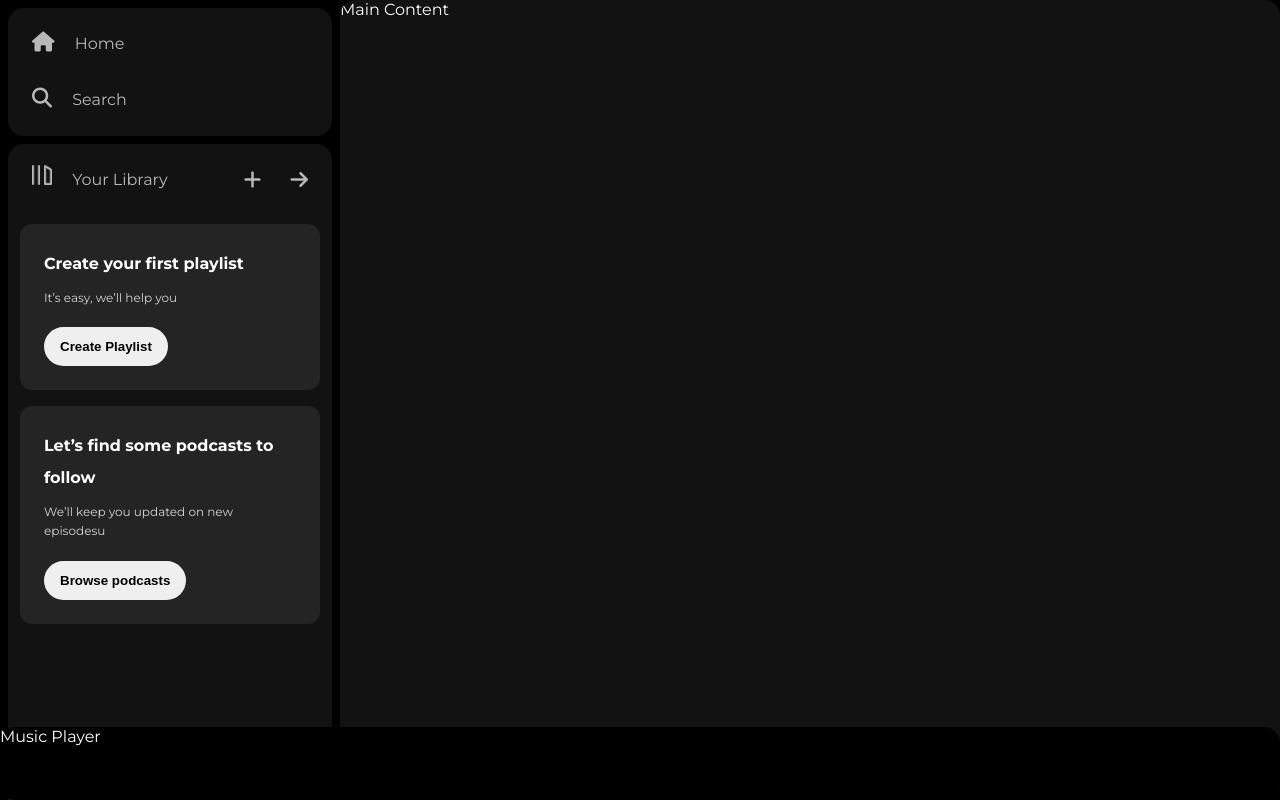
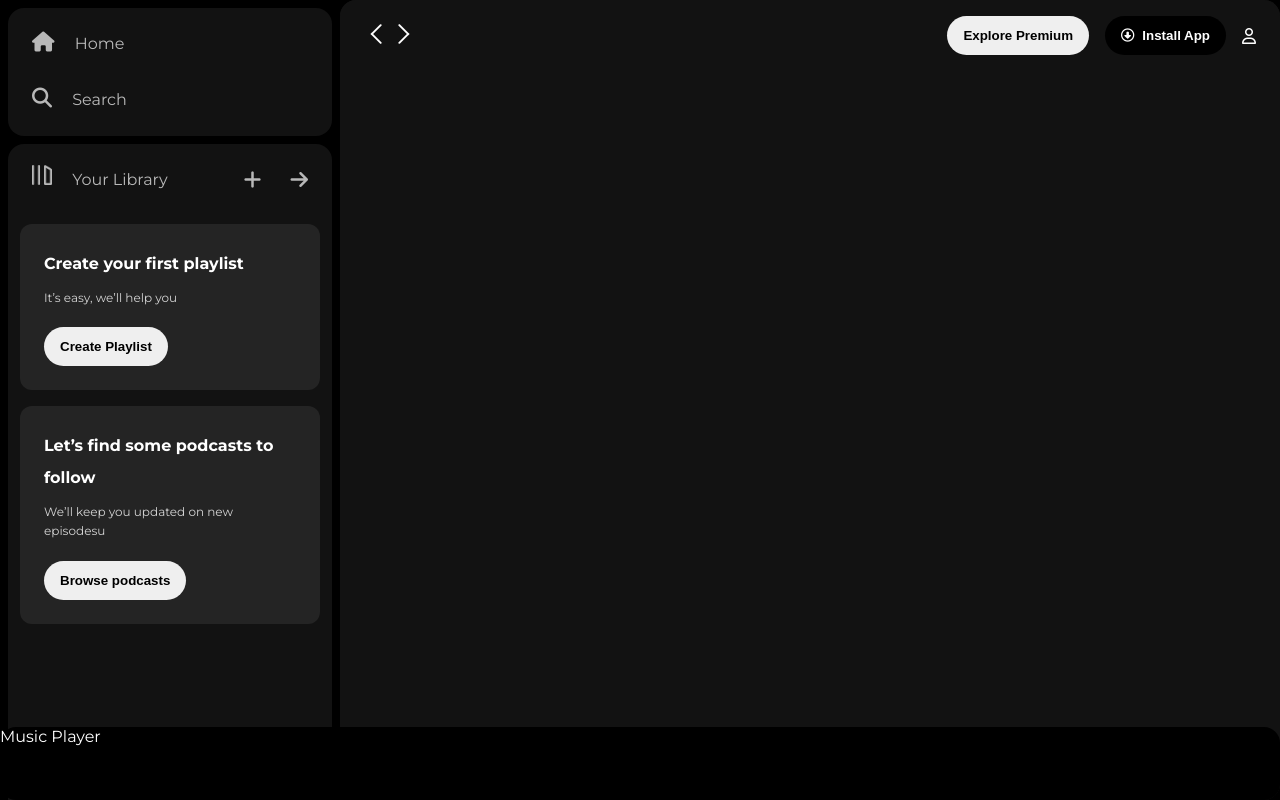
Before and after one commit to Prince-Tagadiya/Spotify-Clone, a plain HTML site: page index.html in a window 1280 px wide. Shown: the top 800 px of the page. Drawn offline with Linux system fonts and the light colour scheme.

Commit message:
Stiycky nav done

```diff
--- a/index.html
+++ b/index.html
@@ -51,7 +51,20 @@
             </div>
 
         </div>
-        <div class="main-content">Main Content</div>
+        <div class="main-content">
+            <div class="sticky-nav">
+                <div class="sticky-nav-icons">
+                    <img src="./Assets/img/backward_icon.png" alt="backward_icon">
+                    <img src="./Assets/img/forward_icon.png"  alt="forward_icon" class="hide">
+                 </div>
+                 <div class="sticky-nav-option">
+                    <button class="badge hide">Explore Premium</button>
+                    <button class="badge dark-badge"><i class="fa-regular fa-circle-down"></i>Install App</button>
+                    <i class="fa-regular fa-user"></i>
+                </div>
+            </div>
+            <div class="cards"></div>
+        </div>
         <div class="music-player">Music Player</div>
     </div>
 </body>
--- a/style.css
+++ b/style.css
@@ -124,3 +124,50 @@ a{
 .badge:hover{
     transform: scale(1.04);
 }
+
+.sticky-nav{
+    position: sticky;
+    top: 0;
+    background-color: #121212;
+    display: flex;
+    justify-content: space-between;
+    align-items: center;
+    padding: 1rem 0 1rem 0;
+}
+
+.sticky-nav-icons img{
+    cursor: pointer;
+}
+
+.sticky-nav-icons{
+    margin-left: 1.5rem;
+}
+
+.sticky-nav-option{
+    display: flex;
+    justify-content: center;
+    align-items: center;
+}
+
+.sticky-nav-option button{
+    margin-right: 1rem;
+}
+
+.sticky-nav-option .fa-circle-down{
+    margin-right: 0.5rem;
+}
+
+.sticky-nav-option .fa-user{
+    margin-right: 1.5rem;
+}
+
+.dark-badge{
+    background-color: #000;
+    color: #fff;
+}
+
+@media (max-width: 1000px){
+    .hide{
+        display: none;
+    }
+}
```
